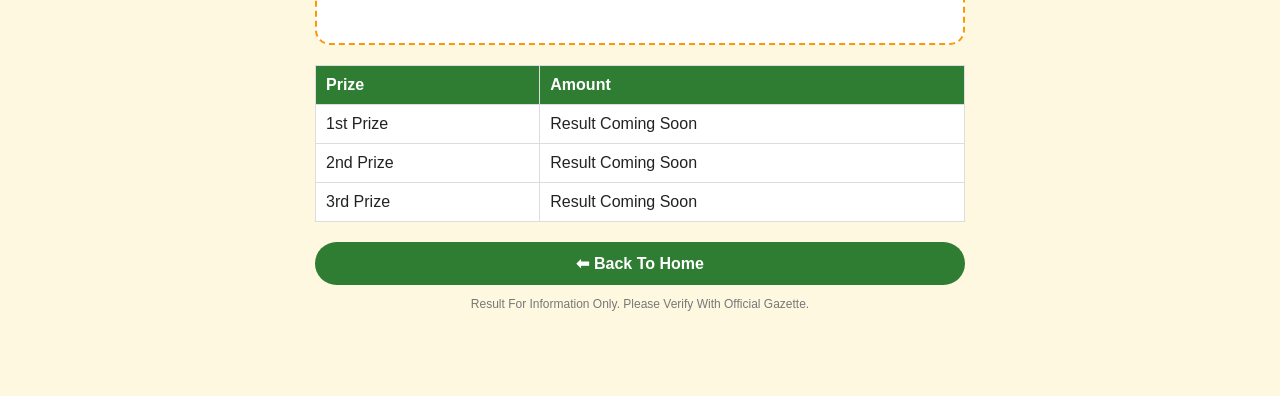
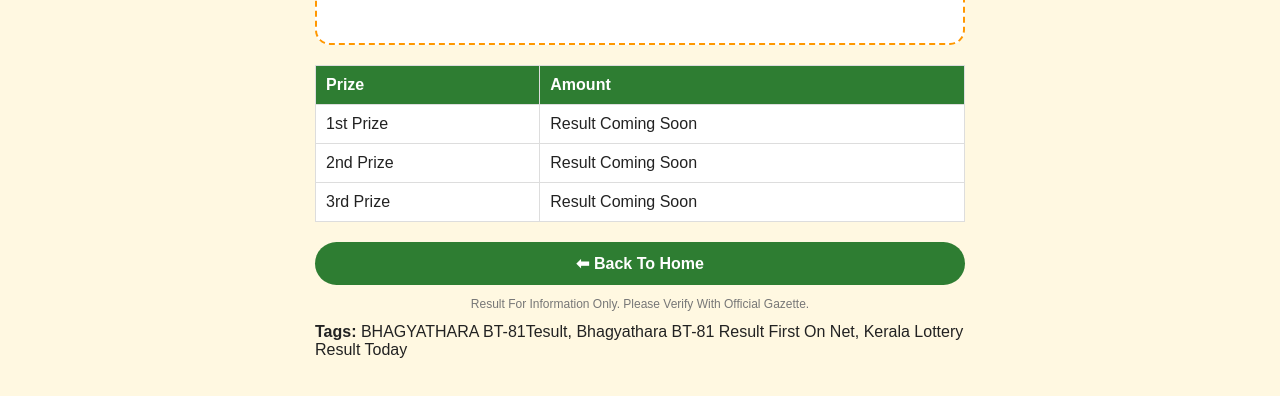
Before and after one commit to KeralaLive/KeralaLottery, a plain HTML site: page bhagyathara-BT-23-11-2026Result.html in a window 1280 px wide. Shown: the part 358-754 px from the top of the page. Drawn offline with Linux system fonts and the light colour scheme.

Commit message:
Update bhagyathara-BT-23-11-2026Result.html

```diff
--- a/bhagyathara-BT-23-11-2026Result.html
+++ b/bhagyathara-BT-23-11-2026Result.html
@@ -35,6 +35,7 @@ body{margin:0;font-family:Arial,sans-serif;background:#fff8e1;color:#222}
 </table>
 <a class="btn" href="index.html">⬅ Back To Home</a>
 <p style="text-align:center;font-size:12px;color:#777;">Result For Information Only. Please Verify With Official Gazette.</p>
+<b>Tags:</b> BHAGYATHARA BT-81Tesult, Bhagyathara BT-81 Result First On Net, Kerala Lottery Result Today
 </div>
 </body>
 </html>
```
